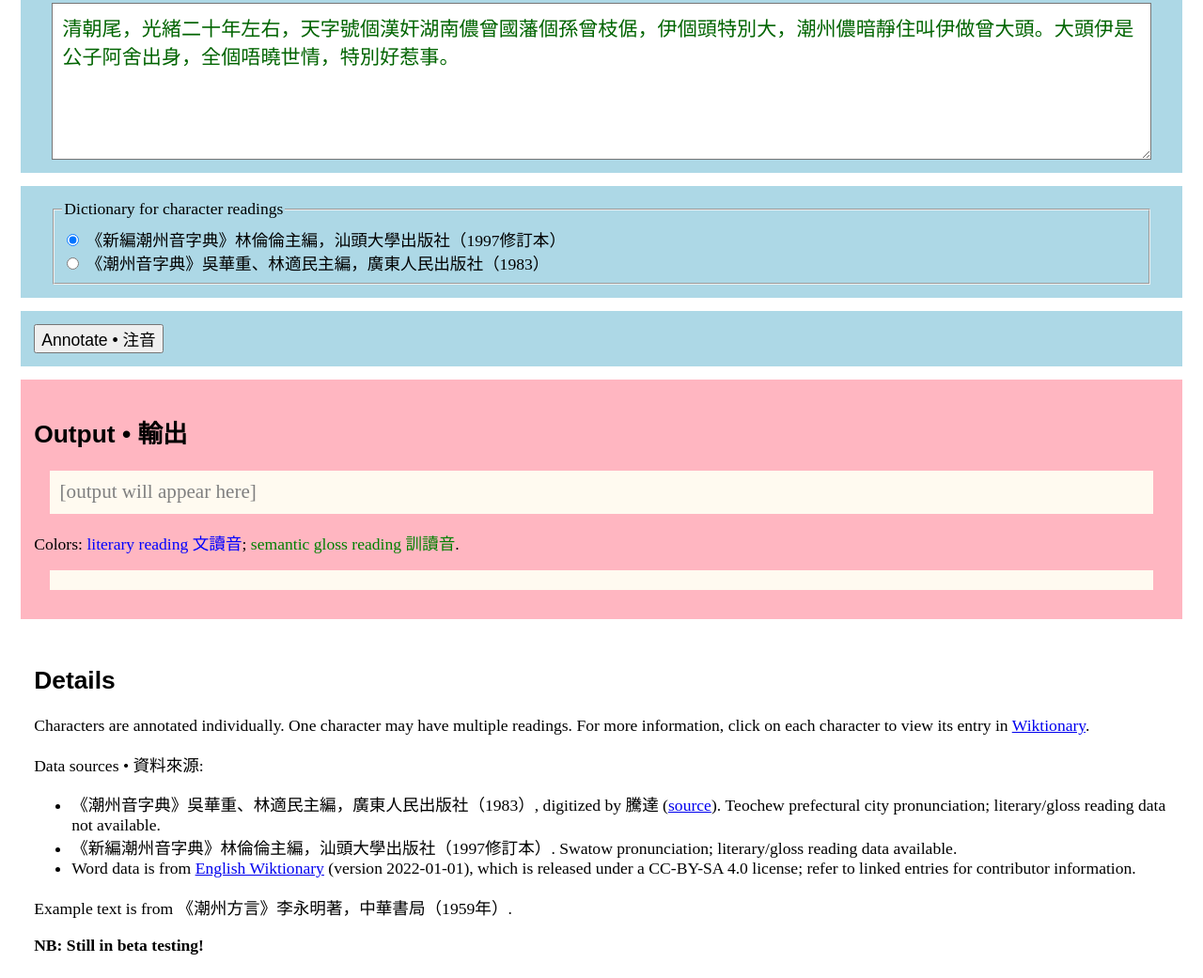
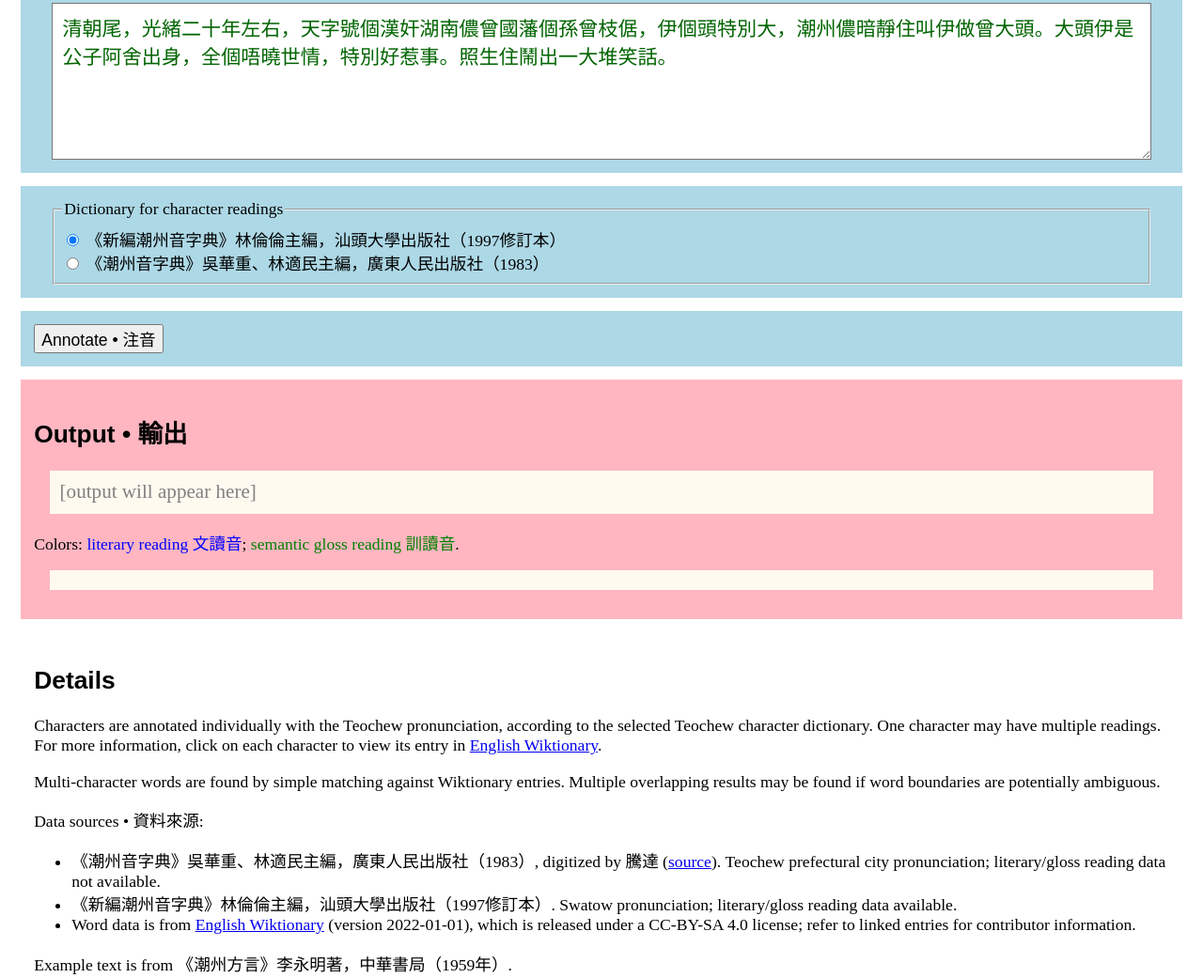
Before and after one commit to learn-teochew/charpeng-js, a plain HTML site: page index.html in a window 1280 px wide. Shown: the part 407-1448 px from the top of the page at 94% size. Drawn offline with Linux system fonts and the light colour scheme.

Commit message:
Expand details, edit example

```diff
--- a/index.html
+++ b/index.html
@@ -43,7 +43,7 @@
     <div class="lightblue">
       <h2>Input • 輸入</h2>
       <textarea id="input" name="input" rows="6">
-清朝尾，光緒二十年左右，天字號個漢奸湖南儂曾國藩個孫曾枝倨，伊個頭特別大，潮州儂暗靜住叫伊做曾大頭。大頭伊是公子阿舍出身，全個唔曉世情，特別好惹事。
+清朝尾，光緒二十年左右，天字號個漢奸湖南儂曾國藩個孫曾枝倨，伊個頭特別大，潮州儂暗靜住叫伊做曾大頭。大頭伊是公子阿舍出身，全個唔曉世情，特別好惹事。照生住鬧出一大堆笑話。
       </textarea>
     </div>
 
@@ -94,9 +94,16 @@
     <div>
       <h2>Details</h2>
       <p>
-        Characters are annotated individually. One character may have multiple
-        readings. For more information, click on each character to view its
-        entry in <a href="https://en.wiktionary.org/">Wiktionary</a>.
+        Characters are annotated individually with the Teochew pronunciation,
+        according to the selected Teochew character dictionary. One character
+        may have multiple readings. For more information, click on each
+        character to view its entry in
+        <a href="https://en.wiktionary.org/">English Wiktionary</a>.
+      </p>
+      <p>
+        Multi-character words are found by simple matching against Wiktionary
+        entries. Multiple overlapping results may be found if word boundaries
+        are potentially ambiguous.
       </p>
 
       <p>Data sources • 資料來源:</p>
```
